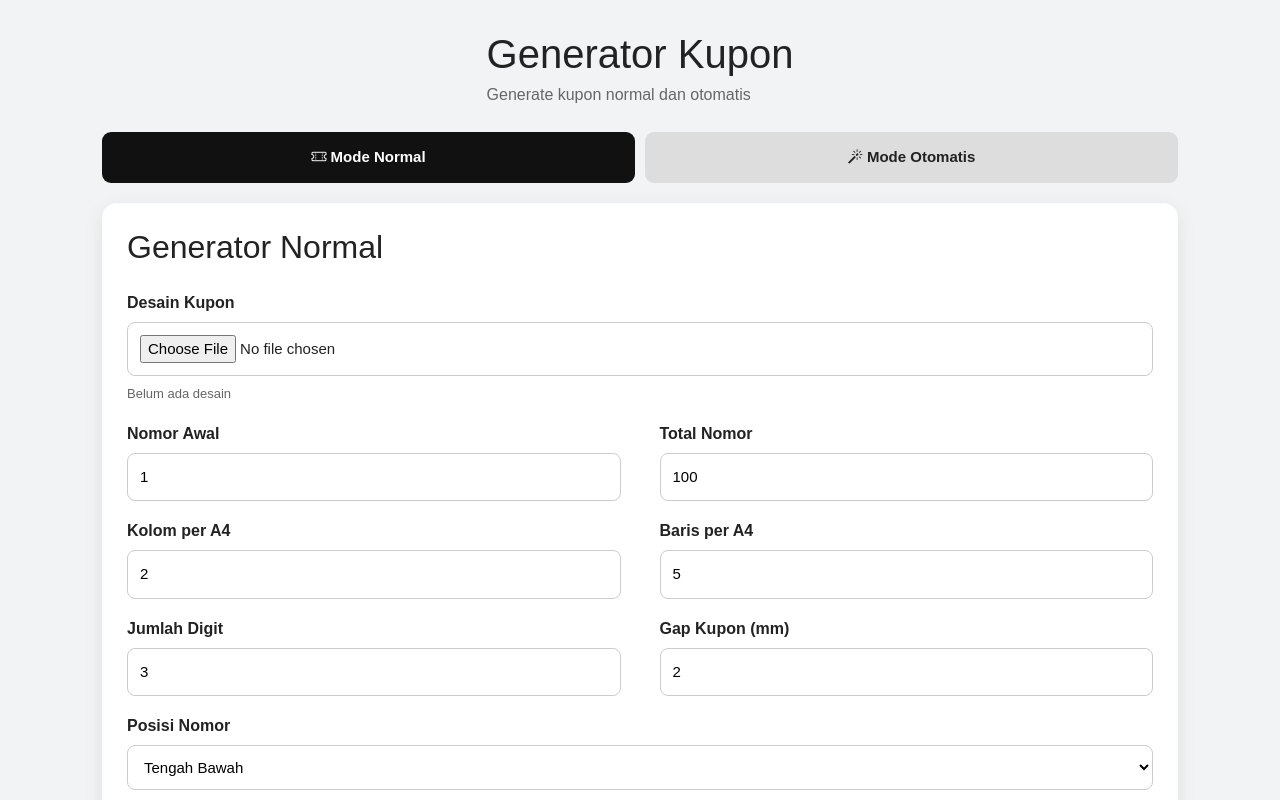
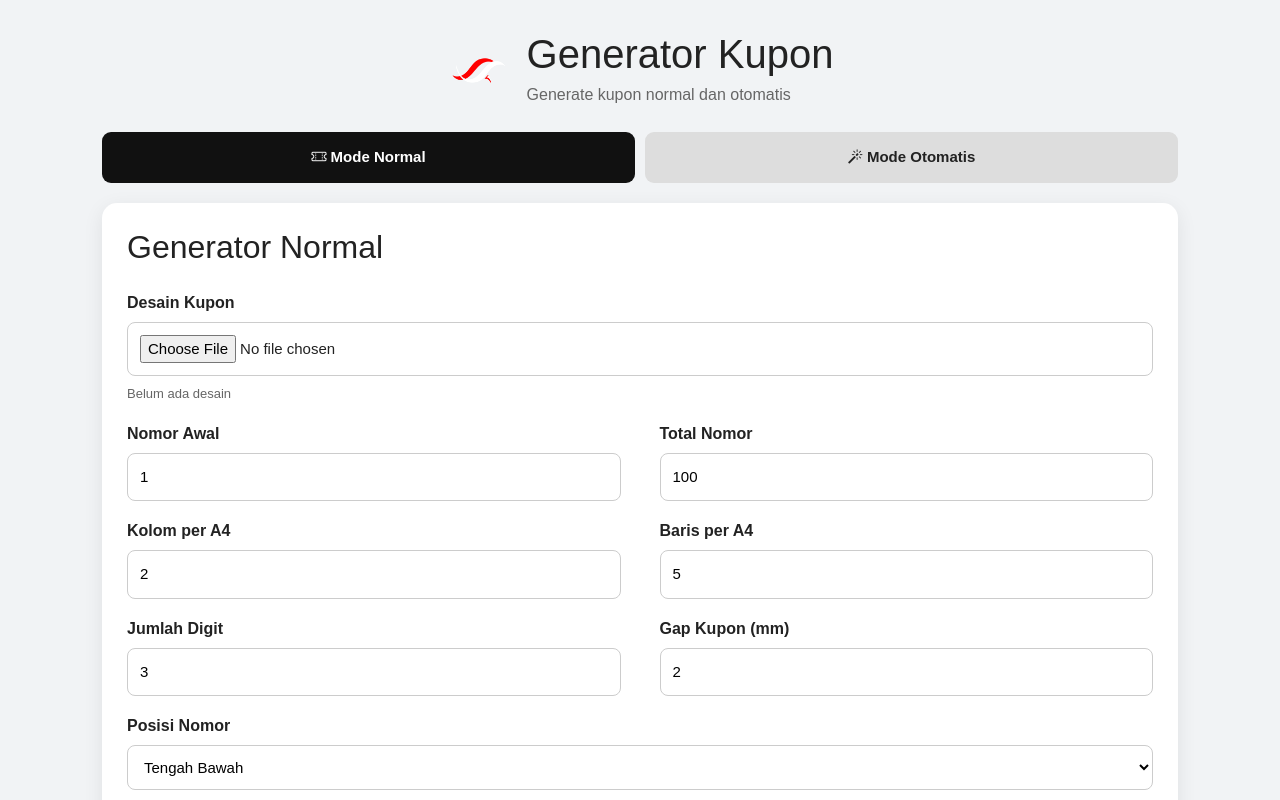
Before and after one commit to keekiisjustkeeki/Minsocsent17, a plain HTML site: page kupon.html in a window 1280 px wide. Shown: the top 800 px of the page. Drawn offline with nearby package versions, Linux system fonts and the light colour scheme.

Commit message:
Update kodingan

```diff
--- a/kupon.html
+++ b/kupon.html
@@ -26,7 +26,7 @@
     <header>
         <div class="brand">
             <img
-                src="assets/logo.png"
+                src="logo/IMG_20260728_233029.png"
                 alt="Logo"
                 class="logo"
                 onerror="this.style.display='none'"
```
